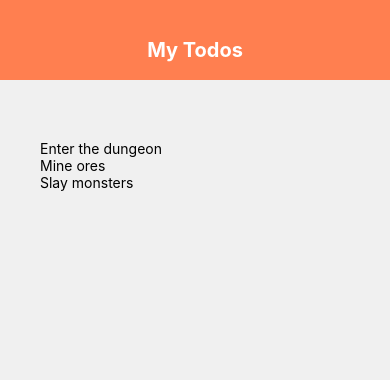
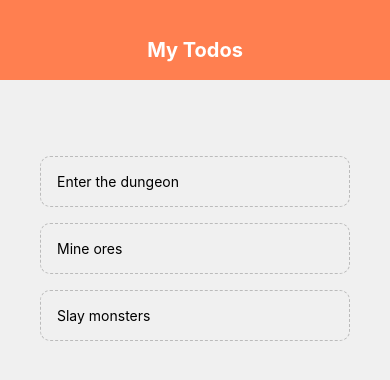
Before and after one commit to JohncentVentura/Netninja-React-Native-Tutorial, a React Native app: screen / in a window 390 px wide. Shown: the top 380 px of the page. Built offline with nearby package versions, Linux system fonts and the light colour scheme.

Commit message:
tutorial-10-todo-app-part-2

```diff
--- a/App.js
+++ b/App.js
@@ -10,6 +10,7 @@
   TouchableOpacity,
 } from "react-native";
 import Header from "./components/header";
+import TodoItem from "./components/todoItem";
 
 export default function App() {
   const [todos, setTodos] = useState([
@@ -17,6 +18,12 @@
     { text: "Mine ores", key: "2" },
     { text: "Slay monsters", key: "3" },
   ]);
+
+  const pressHandler = (key) => {
+    setTodos((prevTodos) => {
+      return prevTodos.filter((todo) => todo.key != key);
+    });
+  };
 
   return (
     <View style={styles.container}>
@@ -26,8 +33,8 @@
         <View style={styles.list}>
           <FlatList
             data={todos}
-            renderItem={({ item }) => <Text>{item.text}</Text>}
-          ></FlatList>
+            renderItem={({ item }) => <TodoItem item={item} pressHandler={pressHandler}/>}
+          />
         </View>
       </View>
     </View>
--- a/components/header.js
+++ b/components/header.js
@@ -1,5 +1,5 @@
-import React from 'react';
-import { View, Text, StyleSheet } from 'react-native';
+import React from "react";
+import { View, Text, StyleSheet } from "react-native";
 
 export default function Header() {
   return (
@@ -13,7 +13,7 @@
   header: {
     height: 80,
     paddingTop: 38,
-        backgroundColor: 'coral',
+    backgroundColor: "coral",
   },
   title: {
     textAlign: "center",
--- /dev/null
+++ b/components/todoItem.js
@@ -0,0 +1,21 @@
+import React from "react";
+import { View, Text, StyleSheet, TouchableOpacity } from "react-native";
+
+export default function TodoItem({ item, pressHandler }) {
+  return (
+      <TouchableOpacity onPress={() => pressHandler(item.key)}>
+        <Text style={styles.item}>{item.text}</Text>
+      </TouchableOpacity>
+  );
+}
+
+const styles = StyleSheet.create({
+  item: {
+    padding: 16,
+    marginTop: 16,
+    borderColor: "#bbb",
+    borderWidth: 1,
+    borderStyle: "dashed",
+    borderRadius: 10,
+  },
+});
```
Lines whose indentation alone changed are shown as unchanged.
